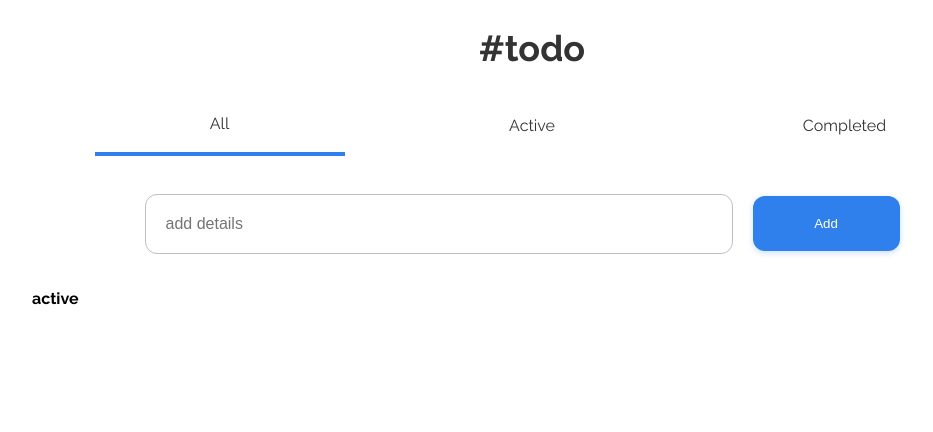
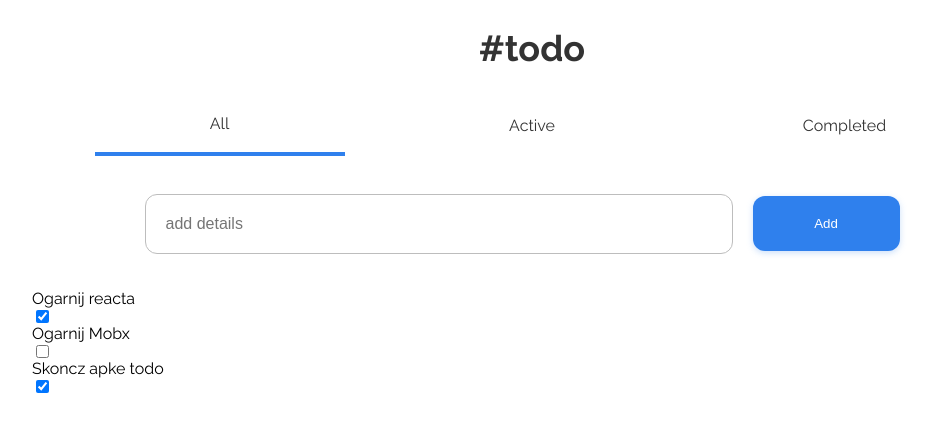
Before and after one commit to DonquixoteSabo/To-Do-List, a React (Create React App) app: page /active in a window 1280 px wide. Shown: the top 432 px of the page, without its empty margins (108-1041 px from the left). Built offline with nearby package versions, Linux system fonts and the light colour scheme.

Commit message:
add addTask function and add function to render all elements

```diff
--- a/package.json
+++ b/package.json
@@ -6,6 +6,7 @@
     "@testing-library/jest-dom": "^5.11.8",
     "@testing-library/react": "^11.2.2",
     "@testing-library/user-event": "^12.6.0",
+    "nanoid": "^3.1.20",
     "react": "^17.0.1",
     "react-dom": "^17.0.1",
     "react-router-dom": "^5.2.0",
--- a/src/App.js
+++ b/src/App.js
@@ -12,14 +12,48 @@ import './reset.css';
 function App() {
   const [activeIndex, setActiveIndex] = useState(0);
 
+  const [inputValue, setInputValue] = useState('');
+  const [todos, setTodos] = useState([
+    {
+      task: 'Ogarnij reacta',
+      isActive: true,
+      id: 1,
+    },
+    {
+      task: 'Ogarnij Mobx',
+      isActive: false,
+      id: 2,
+    },
+    {
+      task: 'Skoncz apke todo',
+      isActive: true,
+      id: 3,
+    },
+  ]);
+  // const handleCheckboxChange = (event) =>{
+
+  // }
+  const handleSubmit = event => {
+    event.preventDefault();
+    const id = todos.length + 1;
+    const currentElement = {
+      task: inputValue,
+      isActive: true,
+      id,
+    };
+    const newTodos = todos.concat(currentElement);
+    setTodos(newTodos);
+    setInputValue('');
+  };
+
   const handleNavClick = index => {
     setActiveIndex(index);
   };
 
-  const [inputValue, setInputValue] = useState('');
   const handleChange = event => {
     setInputValue(event.target.value);
   };
+
   return (
     <div className='container'>
       <Router>
@@ -29,8 +63,12 @@ function App() {
           click={handleNavClick}
           activeIndex={activeIndex}
         />
-        <AddTask value={inputValue} handleChange={handleChange} />
-        <Main />
+        <AddTask
+          value={inputValue}
+          handleChange={handleChange}
+          handleSubmit={handleSubmit}
+        />
+        <Main todos={todos} />
       </Router>
     </div>
   );
--- a/src/components/addTask/AddTask.jsx
+++ b/src/components/addTask/AddTask.jsx
@@ -1,8 +1,8 @@
 import './AddTask.css';
 
-const AddTask = ({value, handleChange}) => {
+const AddTask = ({value, handleChange, handleSubmit}) => {
     return (
-        <section className="addTask">
+            <form onSubmit={handleSubmit} className="addTask">
                 <input
                 className='addTask__input'
                 type="text"
@@ -10,8 +10,8 @@ const AddTask = ({value, handleChange}) => {
                 value={value}
                 onChange={handleChange}
                 />
-            <button className='addTask__button'>Add</button>
-        </section>
+                <button type='submit' className='addTask__button'>Add</button>
+            </form>
     );
 }
 
--- a/src/components/main/Active.js
+++ /dev/null
@@ -1,4 +0,0 @@
-function Active() {
-  return <h1>active</h1>;
-}
-export default Active;
--- a/src/components/main/Completed.js
+++ /dev/null
@@ -1,4 +0,0 @@
-function Completed() {
-  return <h1>Completed</h1>;
-}
-export default Completed;
--- /dev/null
+++ b/src/components/main/Item.jsx
@@ -0,0 +1,14 @@
+const Item = ({task, id, isActive}) => {
+    return  (
+        <li className='task__item'>
+            <p className='task__text'>{task}</p>
+            <input
+            type='checkbox'
+            className="task__checkbox"
+            checked={isActive}
+            />
+        </li>
+    );
+}
+
+export default Item;
--- a/src/components/main/Main.jsx
+++ b/src/components/main/Main.jsx
@@ -1,20 +1,29 @@
+import React from 'react';
 import {Switch, Route, Redirect} from 'react-router-dom';
+import All from './pages/All';
+import Completed from './pages/Completed';
+import Active from './pages/Active';
 
-import Active from './Active';
-import All from './All';
-import Completed from './Completed';
 
-function Main() {
+function Main({todos}) {
+
     return(
-        <Switch>
-            {/* <Route path='/active' component={Active}/> */}
-            <Route path='/active'>{<Active />}</Route>
-            {/* <Route path='/completed' component={Completed}/> */}
-            <Route path='/completed'>{<Completed />}</Route>
-            {/* <Route path='/' component={All}/> */}
-            <Route path='/'>{<All />}</Route>
-            <Redirect from='*' to='/' />
-        </Switch>
+             <Switch>
+                <Route path='/active'>{
+                    <Active
+                    todos={todos} />}
+                 </Route>
+                <Route path='/completed'>{
+                    <Completed
+                    todos={todos} />}
+                </Route>
+                <Route path='/'>{
+                    <All
+                    todos={todos} />}
+                </Route>
+                <Redirect from='*' to='/' />
+             </Switch>
+
     )
 }
 
--- /dev/null
+++ b/src/components/main/pages/Active.js
@@ -0,0 +1,18 @@
+import Item from '../Item';
+
+function Active({ todos }) {
+  return (
+    <ul>
+      {todos.map(todo => (
+        <Item
+          key={todo.id}
+          task={todo.task}
+          id={todo.id}
+          isActive={todo.isActive}
+        />
+      ))}
+    </ul>
+  );
+}
+
+export default Active;
--- a/src/components/main/All.js
+++ b/src/components/main/pages/All.js
@@ -1,4 +1,5 @@
-function All() {
+const All = ({ todos }) => {
   return <h1>all</h1>;
-}
+};
+
 export default All;
--- /dev/null
+++ b/src/components/main/pages/Completed.js
@@ -0,0 +1,5 @@
+const Completed = ({ todos }) => {
+  return <h1>completed</h1>;
+};
+
+export default Completed;
```
Also changed, not shown: 1 other file (tests, documents, lock files or other folders). Lines whose indentation alone changed are shown as unchanged.
